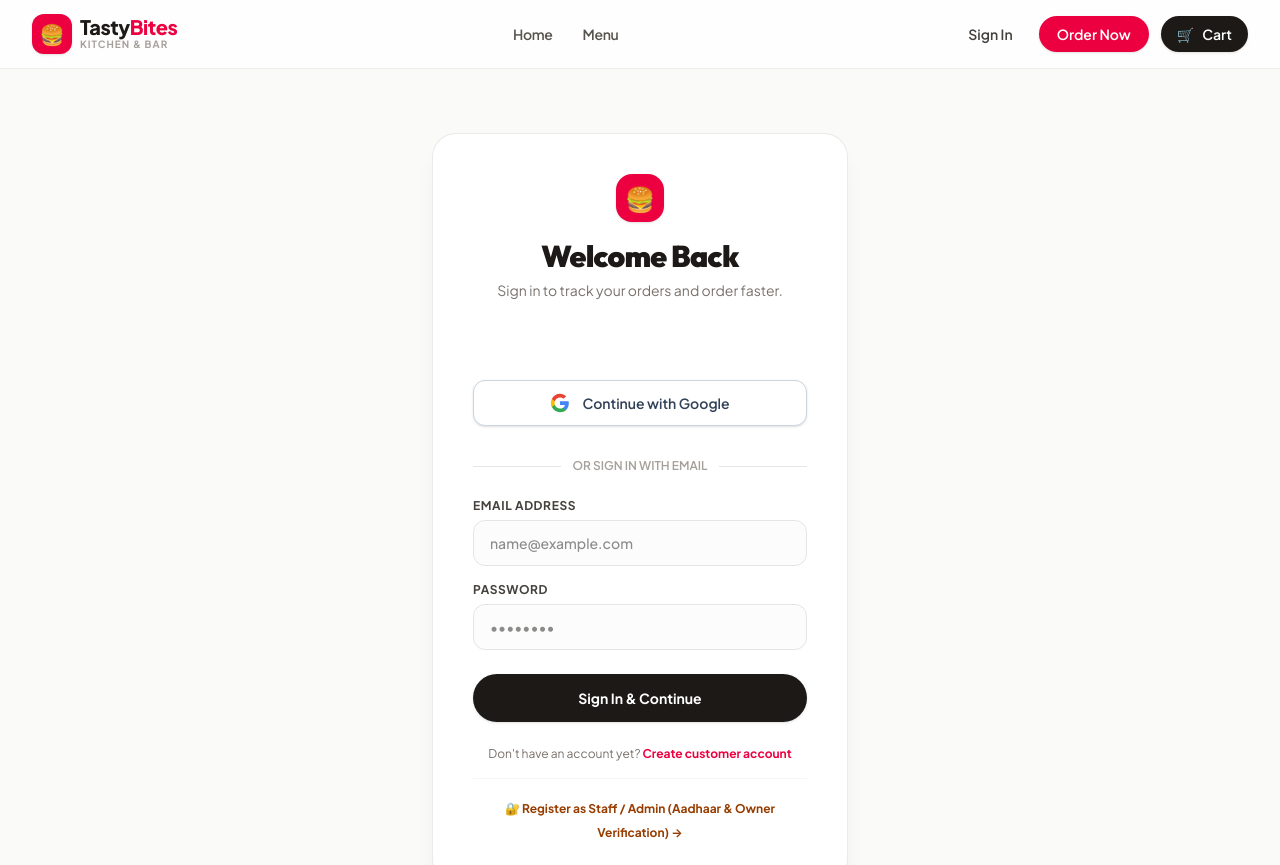
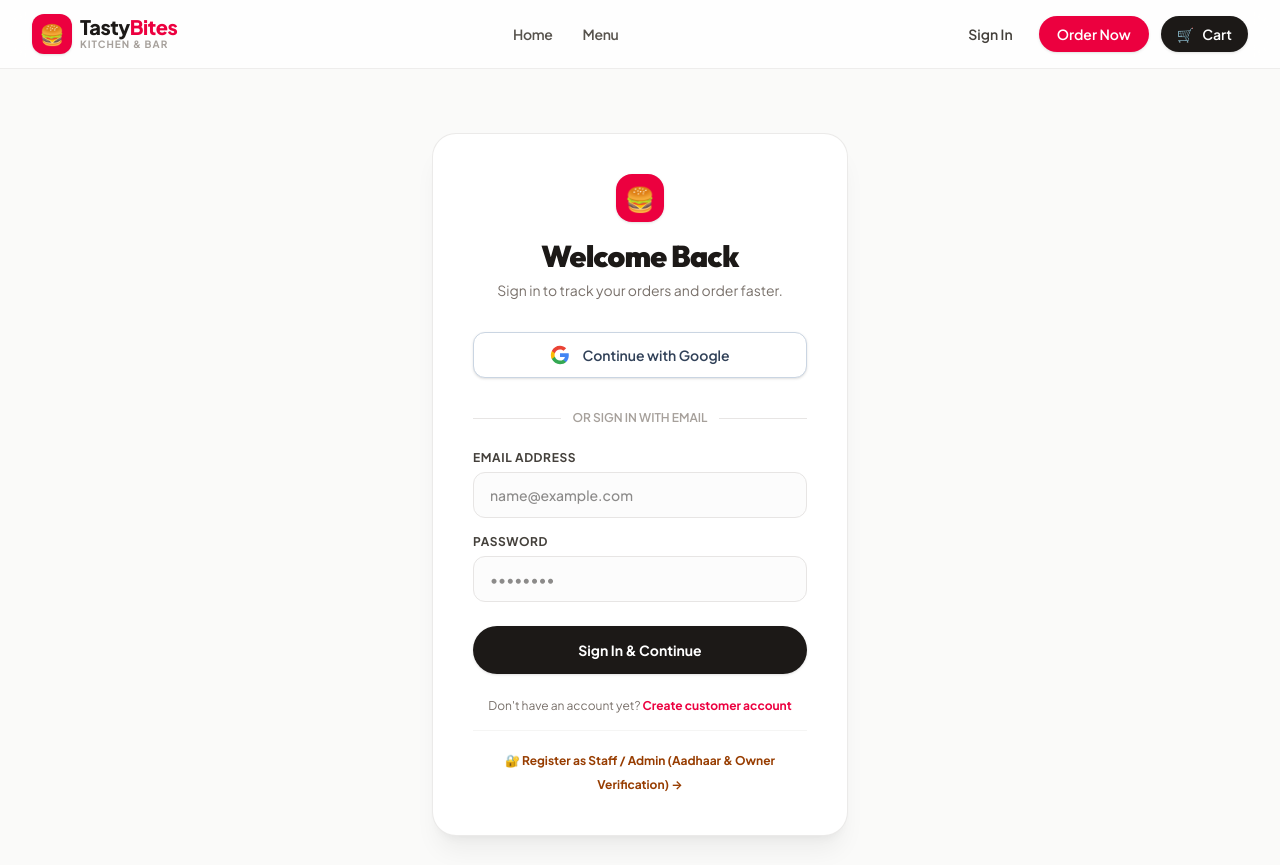
Before and after one commit to Tarif2004/TastyBites, a React (Vite) app in the folder client/: page /login in a window 1280 px wide. Shown: the top 865 px of the page. Built offline with nearby package versions, Linux system fonts and the light colour scheme; no server answers.

Commit message:
Fix: Handle missing Google Client ID gracefully and eliminate 403 Forbidden error

```diff
--- a/client/src/components/GoogleLoginButton.jsx
+++ b/client/src/components/GoogleLoginButton.jsx
@@ -1,9 +1,11 @@
 import React, { useState, useEffect, useRef } from "react";
 import { googleAuth } from "../services/api";
 
-const GOOGLE_CLIENT_ID =
-  import.meta.env.VITE_GOOGLE_CLIENT_ID ||
-  "987654321000-exampleclientid.apps.googleusercontent.com";
+const GOOGLE_CLIENT_ID = import.meta.env.VITE_GOOGLE_CLIENT_ID || "";
+
+const isRealClientId = (id) => {
+  return id && id.trim().length > 10 && !id.includes("exampleclientid");
+};
 
 const GoogleLoginButton = ({
   onSuccess,
@@ -13,9 +15,11 @@ const GoogleLoginButton = ({
   const [loading, setLoading] = useState(false);
   const [error, setError] = useState("");
   const googleBtnRef = useRef(null);
+  const hasValidClientId = isRealClientId(GOOGLE_CLIENT_ID);
 
   useEffect(() => {
-    // Load Google Identity Services Script
+    if (!hasValidClientId) return;
+
     const loadGsiScript = () => {
       if (document.getElementById("google-gsi-script")) return;
 
@@ -31,14 +35,14 @@ const GoogleLoginButton = ({
     };
 
     const initGoogleSignIn = () => {
-      if (window.google?.accounts?.id) {
+      if (window.google?.accounts?.id && googleBtnRef.current) {
+        try {
           window.google.accounts.id.initialize({
             client_id: GOOGLE_CLIENT_ID,
             callback: handleGoogleCredentialResponse,
             auto_select: false,
           });
 
-        if (googleBtnRef.current) {
           window.google.accounts.id.renderButton(googleBtnRef.current, {
             theme: "outline",
             size: "large",
@@ -46,6 +50,8 @@ const GoogleLoginButton = ({
             text: "continue_with",
             shape: "pill",
           });
+        } catch (err) {
+          console.warn("GIS initialization warning:", err.message);
         }
       }
     };
@@ -55,7 +61,7 @@ const GoogleLoginButton = ({
     } else {
       loadGsiScript();
     }
-  }, [roleTarget]);
+  }, [roleTarget, hasValidClientId]);
 
   const handleGoogleCredentialResponse = async (response) => {
     try {
@@ -66,7 +72,6 @@ const GoogleLoginButton = ({
         throw new Error("No Google credential received.");
       }
 
-      // Send credential token to backend for server-side verification and account linking
       const res = await googleAuth({
         credential: response.credential,
         targetRole: roleTarget,
@@ -92,8 +97,7 @@ const GoogleLoginButton = ({
       setLoading(true);
       setError("");
 
-      // Prompt or prompt popup fallback if GIS is blocked by adblockers or client_id is not set
-      if (window.google?.accounts?.id) {
+      if (hasValidClientId && window.google?.accounts?.id) {
         window.google.accounts.id.prompt();
         setLoading(false);
         return;
@@ -135,11 +139,10 @@ const GoogleLoginButton = ({
         </div>
       )}
 
-      {/* Render Google Identity Services Button Container */}
+      {/* Render Google Identity Services Button Container if valid Client ID exists */}
+      {hasValidClientId ? (
         <div ref={googleBtnRef} className="w-full mb-1 min-h-[44px]"></div>
-
-      {/* Fallback button if Google SDK button fails to render */}
-      {(!window.google?.accounts?.id || !GOOGLE_CLIENT_ID) && (
+      ) : (
         <button
           type="button"
           onClick={handleManualFallbackClick}
```
Lines whose indentation alone changed are shown as unchanged.
